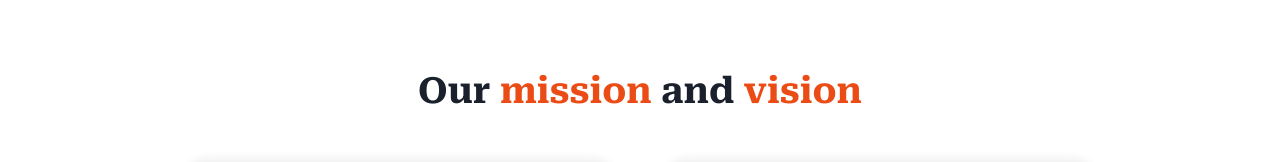
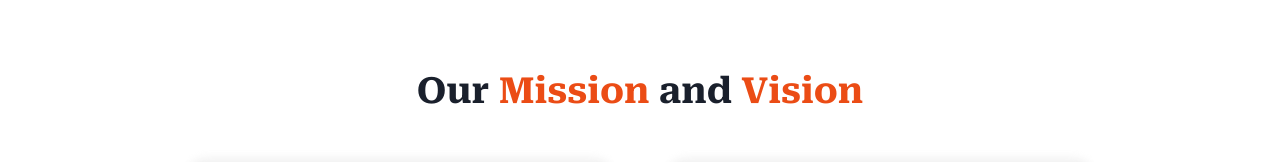
Before and after one commit to oranusi237/Citify-contractors, a React (Create React App) app: page /about in a window 1280 px wide. Shown: the part 393-555 px from the top of the page. Built offline with nearby package versions, Linux system fonts and the light colour scheme.

Commit message:
minor changes

```diff
--- a/src/Components/Pages/About/About.jsx
+++ b/src/Components/Pages/About/About.jsx
@@ -33,7 +33,7 @@ export default function AboutPage() {
 
             {/* Mission and vission statement */}
             <Box >
-                <Heading mb={5} textAlign="center">Our <span style={{ color: primaryColor }}>mission</span> and <span style={{ color: primaryColor }}>vision</span></Heading>
+                <Heading mb={5} textAlign="center">Our <span style={{ color: primaryColor }}>Mission</span> and <span style={{ color: primaryColor }}>Vision</span></Heading>
                 <Flex pt={10} gap={20} wrap={"wrap"} justify="center" align="center">
 
                     <FadeInAnimationContainer children={
```
